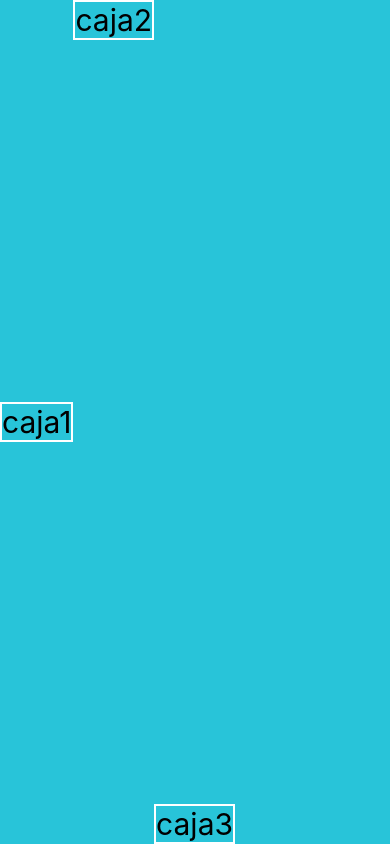
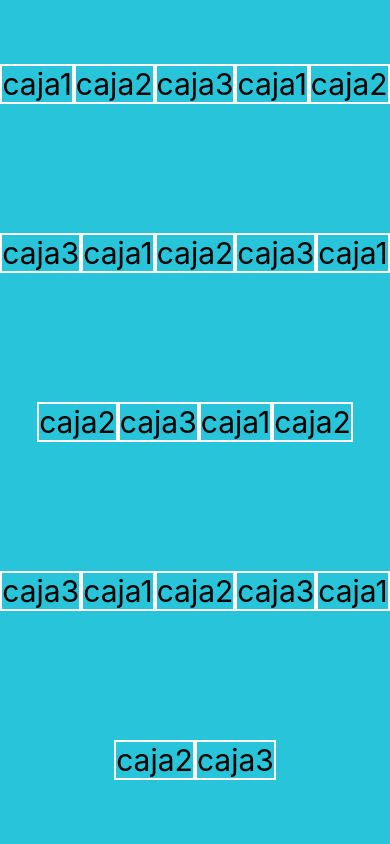
Before and after one commit to GonzaloSilvero/React-Native, a React Native app in the folder 02-MiPrimeraApp/: screen / in a window 390 px wide. Built offline with nearby package versions, Linux system fonts and the light colour scheme.

Commit message:
ejercicio con flexWrap

```diff
--- a/02-MiPrimeraApp/src/screens/FlexScreen.tsx
+++ b/02-MiPrimeraApp/src/screens/FlexScreen.tsx
@@ -4,6 +4,24 @@ import { StyleSheet, Text, View } from 'react-native'
 export const FlexScreen = () => {
   return (
     <View style={ styles.container }>
+        <Text style={ styles.caja1 }>caja1</Text>
+        <Text style={ styles.caja2 }>caja2</Text>
+        <Text style={ styles.caja3 }>caja3</Text>
+        <Text style={ styles.caja1 }>caja1</Text>
+        <Text style={ styles.caja2 }>caja2</Text>
+        <Text style={ styles.caja3 }>caja3</Text>
+        <Text style={ styles.caja1 }>caja1</Text>
+        <Text style={ styles.caja2 }>caja2</Text>
+        <Text style={ styles.caja3 }>caja3</Text>
+        <Text style={ styles.caja1 }>caja1</Text>
+        <Text style={ styles.caja2 }>caja2</Text>
+        <Text style={ styles.caja3 }>caja3</Text>
+        <Text style={ styles.caja1 }>caja1</Text>
+        <Text style={ styles.caja2 }>caja2</Text>
+        <Text style={ styles.caja3 }>caja3</Text>
+        <Text style={ styles.caja1 }>caja1</Text>
+        <Text style={ styles.caja2 }>caja2</Text>
+        <Text style={ styles.caja3 }>caja3</Text>
         <Text style={ styles.caja1 }>caja1</Text>
         <Text style={ styles.caja2 }>caja2</Text>
         <Text style={ styles.caja3 }>caja3</Text>
@@ -17,25 +35,23 @@ const styles = StyleSheet.create({
         // height: 300,
         backgroundColor: '#28C4D9',
         flexDirection: 'row',
-        // justifyContent: 'flex-end',
-        // alignItems: 'flex-end',
+        justifyContent: 'center',
+        alignItems: 'center',
+        flexWrap: 'wrap'
     },
     caja1: {
         borderWidth: 2,
         borderColor: 'white',
         fontSize: 30,
-        alignSelf: 'center'
     },
     caja2: {
         borderWidth: 2,
         borderColor: 'white',
         fontSize: 30,
-        alignSelf: 'flex-start'
     },
     caja3: {
         borderWidth: 2,
         borderColor: 'white',
         fontSize: 30,
-        alignSelf: 'flex-end'
     }
 });
```
